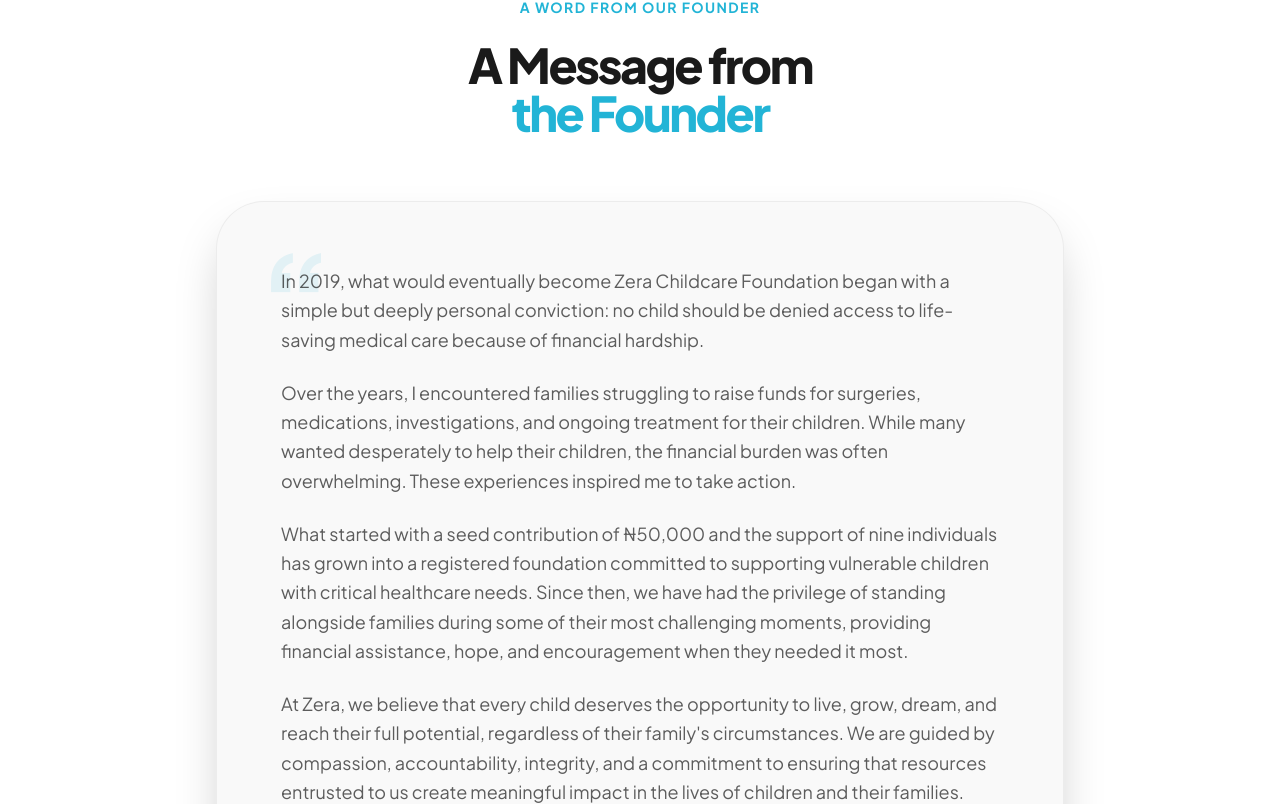
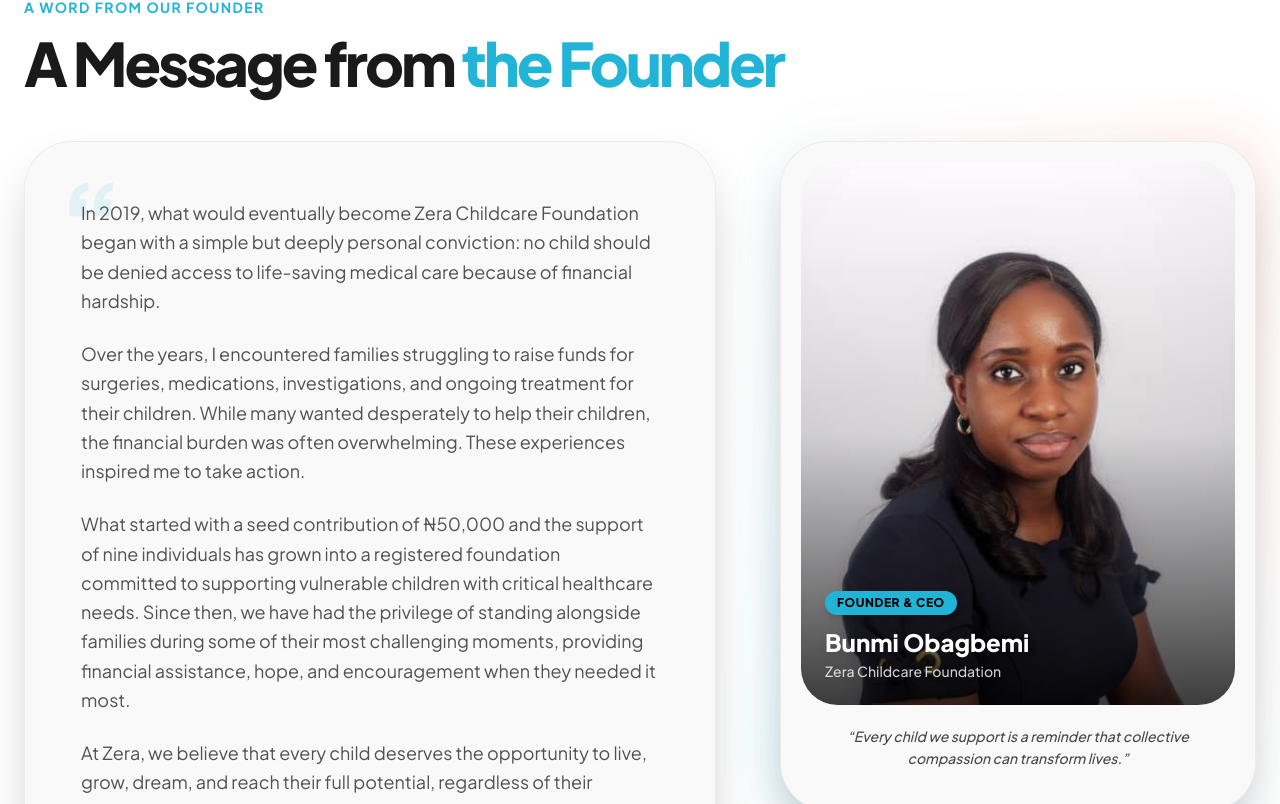
Before and after one commit to jake916/zeera-child-care-foundation, a Next.js app: page /about in a window 1280 px wide. Shown: the part 3256-4060 px from the top of the page. Built offline with nearby package versions, Linux system fonts and the light colour scheme.

Commit message:
feat: add impact, programs, and about pages along with new components and media assets

```diff
--- a/src/app/about/page.js
+++ b/src/app/about/page.js
@@ -83,8 +83,7 @@
                       at life is never reduced to a matter of finances.
                     </p>
                     <p>
-                      Today, we operate with hands-on presence in government hospital paediatric units
-                      across Lagos, carrying that original calling forward-one child at a time.
+                      Today, we operate with hands-on presence in government hospital paediatric unit, carrying that original calling forward-one child at a time.
                     </p>
                   </div>
                 </ScrollReveal>
@@ -128,17 +127,25 @@
 
 
         {/* A Word from Our Founder */}
-        <section className="py-24 bg-card-bg">
-          <div className="max-w-4xl mx-auto px-6">
+        {/* A Word from Our Founder */}
+        <section className="py-24 bg-card-bg overflow-hidden">
+          <div className="max-w-7xl mx-auto px-6">
+            <ScrollReveal className="mb-12">
+              <h2 className="text-sm font-bold tracking-widest text-primary uppercase mb-4">A Word from Our Founder</h2>
+              <h3 className="text-4xl md:text-5xl lg:text-6xl font-black text-foreground tracking-tighter">
+                A Message from <span className="text-primary">the Founder</span>
+              </h3>
+            </ScrollReveal>
+
+            <div className="grid grid-cols-1 lg:grid-cols-12 gap-12 lg:gap-16 items-start">
+              {/* Text on the Left */}
+              <div className="lg:col-span-7">
                 <ScrollReveal>
-              <h2 className="text-sm font-bold tracking-widest text-primary uppercase mb-6 text-center">A Word from Our Founder</h2>
-              <h3 className="text-4xl md:text-5xl font-black text-foreground mb-16 tracking-tighter text-center">A Message from <br /><span className="text-primary">the Founder</span></h3>
+                  <div className="relative bg-background rounded-[3rem] p-8 md:p-14 border border-black/5 shadow-2xl">
+                    {/* Decorative quote mark */}
+                    <div className="absolute top-6 left-8 text-primary/10 font-black pointer-events-none select-none" style={{fontSize: "7rem", lineHeight: 1}}>&ldquo;</div>
 
-              <div className="relative bg-background rounded-[3rem] p-10 md:p-16 border border-black/5 shadow-2xl">
-                {/* Decorative quote mark */}
-                <div className="absolute top-8 left-10 text-primary/10 font-black" style={{fontSize: "8rem", lineHeight: 1}}>&ldquo;</div>
-
-                <div className="relative z-10 space-y-6 text-foreground/70 text-lg leading-relaxed">
+                    <div className="relative z-10 space-y-6 text-foreground/75 text-lg leading-relaxed">
                       <p>
                         In 2019, what would eventually become Zera Childcare Foundation began with a simple but deeply personal conviction: no child should be denied access to life-saving medical care because of financial hardship.
                       </p>
@@ -163,15 +170,68 @@
                     </div>
 
                     {/* Signature */}
-                <div className="relative z-10 mt-12 pt-8 border-t border-black/5 flex items-center gap-6">
-                  <div className="w-14 h-14 rounded-full bg-primary flex items-center justify-center font-black text-xl text-black shrink-0">BO</div>
+                    <div className="relative z-10 mt-10 pt-8 border-t border-black/5 flex items-center gap-5">
+                      <div className="relative w-14 h-14 rounded-full overflow-hidden border-2 border-primary shrink-0">
+                        <Image
+                          src="/founder_bunmi.jpeg"
+                          alt="Bunmi Obagbemi"
+                          fill
+                          className="object-cover"
+                        />
+                      </div>
                       <div>
                         <div className="text-xl font-black text-foreground">Bunmi Obagbemi</div>
-                    <div className="text-sm font-bold text-foreground/40 uppercase tracking-widest mt-1">Founder & CEO, Zera Childcare Foundation</div>
+                        <div className="text-sm font-bold text-foreground/50 uppercase tracking-widest mt-0.5">Founder & CEO, Zera Childcare Foundation</div>
                       </div>
                     </div>
                   </div>
                 </ScrollReveal>
+              </div>
+
+              {/* Image on the Right */}
+              <div className="lg:col-span-5 lg:sticky lg:top-28">
+                <ScrollReveal delay={150}>
+                  <div className="relative group">
+                    {/* Decorative background glow */}
+                    <div className="absolute -inset-4 bg-gradient-to-tr from-primary/20 via-primary/5 to-secondary/15 rounded-[3.5rem] blur-xl opacity-70 group-hover:opacity-100 transition duration-700 pointer-events-none" />
+
+                    <div className="relative bg-background rounded-[3rem] p-4 sm:p-5 border border-black/5 shadow-2xl overflow-hidden">
+                      <div className="relative aspect-[4/5] w-full rounded-[2.3rem] overflow-hidden bg-black/5">
+                        <Image
+                          src="/founder_bunmi.jpeg"
+                          alt="Bunmi Obagbemi - Founder & CEO"
+                          fill
+                          priority
+                          sizes="(max-width: 768px) 100vw, (max-width: 1200px) 45vw, 40vw"
+                          className="object-cover object-top transition duration-700 group-hover:scale-105"
+                        />
+                        <div className="absolute inset-0 bg-gradient-to-t from-black/75 via-black/15 to-transparent" />
+
+                        {/* Overlay caption */}
+                        <div className="absolute bottom-6 left-6 right-6 text-white">
+                          <span className="inline-block px-3 py-1 bg-primary text-black font-extrabold text-xs uppercase tracking-wider rounded-full mb-3 shadow-md">
+                            Founder & CEO
+                          </span>
+                          <h4 className="text-2xl font-black leading-tight drop-shadow-md">
+                            Bunmi Obagbemi
+                          </h4>
+                          <p className="text-white/80 text-sm mt-1 drop-shadow font-medium">
+                            Zera Childcare Foundation
+                          </p>
+                        </div>
+                      </div>
+
+                      {/* Highlight quote under the photo */}
+                      <div className="p-5 text-center">
+                        <p className="text-foreground/80 italic font-medium text-sm leading-relaxed">
+                          &ldquo;Every child we support is a reminder that collective compassion can transform lives.&rdquo;
+                        </p>
+                      </div>
+                    </div>
+                  </div>
+                </ScrollReveal>
+              </div>
+            </div>
           </div>
         </section>
 
--- a/src/app/impact/page.js
+++ b/src/app/impact/page.js
@@ -75,7 +75,7 @@
                        <p className="text-white text-lg italic mb-6">
                           "The child's mum was so distressed. But because of this foundation last time I called, she said the child is walking fine now."
                        </p>
-                       <p className="text-primary font-bold">- Nurse C, <span className="opacity-60 text-white font-medium">LASUTH Paediatric Unit</span></p>
+                       <p className="text-primary font-bold">-Matron C, <span className="opacity-60 text-white font-medium">A teaching hospital in Ikeja Paediatric Unit</span></p>
                     </div>
                  </ScrollReveal>
               </div>
@@ -164,7 +164,7 @@
                        </p>
                        <div className="bg-secondary/5 border-l-4 border-secondary p-8 rounded-r-2xl">
                           <p className="text-foreground text-xl font-bold leading-tight mb-4">
-                             "Na God dey do am. For LASUTH wey Chisom been dey, God do miracle. God use them to help us."
+                             "Na God dey do am. For A teaching hospital in Ikeja wey Chisom been dey, God do miracle. God use them to help us."
                           </p>
                           <p className="text-secondary font-bold">-Mummy C</p>
                        </div>
--- a/src/app/page.js
+++ b/src/app/page.js
@@ -102,7 +102,7 @@
                       The child's mum was so distressed. But because of this foundation last time I called, she said the child is walking fine now.
                     </p>
                     <p className="text-white/80 text-xl font-medium">
-                      - Nurse C, <span className="text-primary/80">LASUTH Paediatric Unit</span>
+                      - Matron C, <span className="text-primary/80">A teaching hospital in Ikeja Paediatric Unit</span>
                     </p>
                   </div>
                 </div>
--- a/src/app/programmes/page.js
+++ b/src/app/programmes/page.js
@@ -75,8 +75,7 @@
                   <h3 className="text-4xl md:text-5xl font-extrabold text-foreground mb-6">Hospital Outreach Programme</h3>
                   <p className="text-primary font-bold text-xl mb-8 italic">"At the bedside. When it matters most."</p>
                   <p className="text-foreground/60 text-lg leading-relaxed mb-8">
-                    Our flagship programme operates primarily at the Lagos State University Teaching Hospital
-                    (LASUTH) Paediatric Unit, one of the busiest government hospitals in Lagos.
+                    Our flagship programme operates primarily at the paediatric unit of agovernment hosital in Lagos, one of the busiest government hospitals in Lagos.
                     Our team regularly visits the wards, identifying children from vulnerable families
                     who cannot afford the cost of treatment.
                   </p>
--- a/src/components/CausesGrid.js
+++ b/src/components/CausesGrid.js
@@ -7,7 +7,7 @@
     id: 1,
     title: "Hospital Outreach Programme",
     tagline: "At the bedside. When it matters most.",
-    description: "We currently carry out medical outreach in the paediatric unit of Lagos State University Teaching Hospital, with plans to expand gradually to general hospitals across Lagos- one hospital at a time-until we are able to reach children in need throughout the state.  ",
+    description: "We currently carry out medical outreach in the paediatric unit of a teaching hospital in Ikeja, with plans to expand gradually to general hospitals across Lagos- one hospital at a time-until we are able to reach children in need throughout the state.  ",
     image: "/closeup-shot-boy-doctor-wearing-sanitary-masks.jpg",
   },
   {
```
Also changed, not shown: public/WhatsApp Image 2026-10-09 at 14.08.10.jpeg (added), public/founder_bunmi.jpeg (added). Lines whose indentation alone changed are shown as unchanged.
